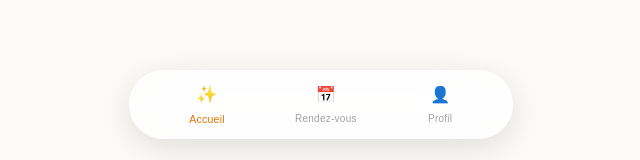
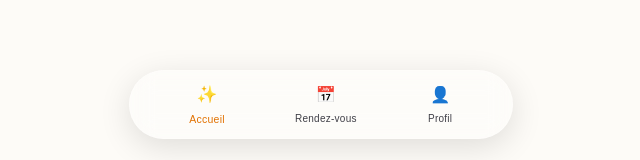
Before and after one commit to manustuntman/linstantbym, a Next.js app: page / in a window 1280 px wide. Shown: the part 637-797 px from the top of the page, without its empty margins (319-959 px from the left). Built offline with nearby package versions, Linux system fonts and the light colour scheme; no server answers; the database is empty.

Commit message:
Update BottomNav.tsx

```diff
--- a/components/BottomNav.tsx
+++ b/components/BottomNav.tsx
@@ -14,7 +14,8 @@ export default function BottomNav() {
 
   return (
     <div className="fixed bottom-6 left-0 right-0 z-50 flex justify-center px-4 pointer-events-none">
-      <nav className="pointer-events-auto flex items-center justify-around w-full max-w-sm px-6 py-3 bg-white/80 dark:bg-zinc-900/80 backdrop-blur-2xl border border-white/20 dark:border-white/10 rounded-full shadow-[0_8px_32px_rgba(0,0,0,0.12)] transition-all">
+      {/* Ajout de classes pour forcer le flou et une meilleure transparence */}
+      <nav className="pointer-events-auto flex items-center justify-around w-full max-w-sm px-6 py-3 bg-white/30 dark:bg-zinc-900/30 backdrop-blur-[12px] border border-white/20 dark:border-white/10 rounded-full shadow-[0_8px_32px_rgba(0,0,0,0.12)] transition-all">
         {navItems.map((item) => {
           const isActive = pathname === item.href;
 
@@ -25,7 +26,7 @@ export default function BottomNav() {
               className={`flex flex-col items-center justify-center space-y-1 transition-all duration-300 ${
                 isActive
                   ? 'text-amber-600 dark:text-amber-400 scale-105'
-                  : 'text-zinc-400 dark:text-zinc-500 hover:text-zinc-700 dark:hover:text-zinc-300'
+                  : 'text-zinc-700 dark:text-zinc-300 hover:text-zinc-950 dark:hover:text-zinc-50'
               }`}
             >
               <span className="text-base">{item.icon}</span>
```
